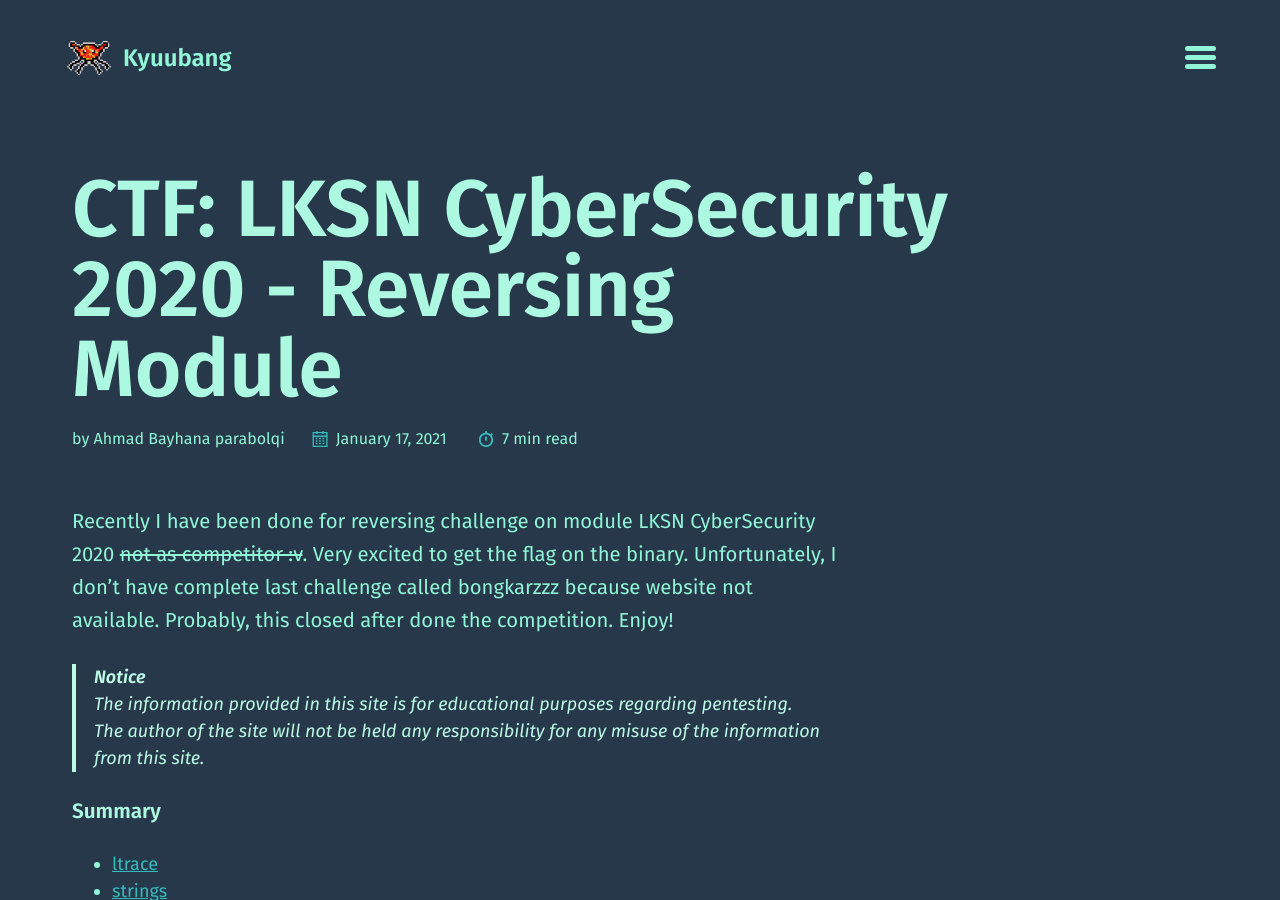
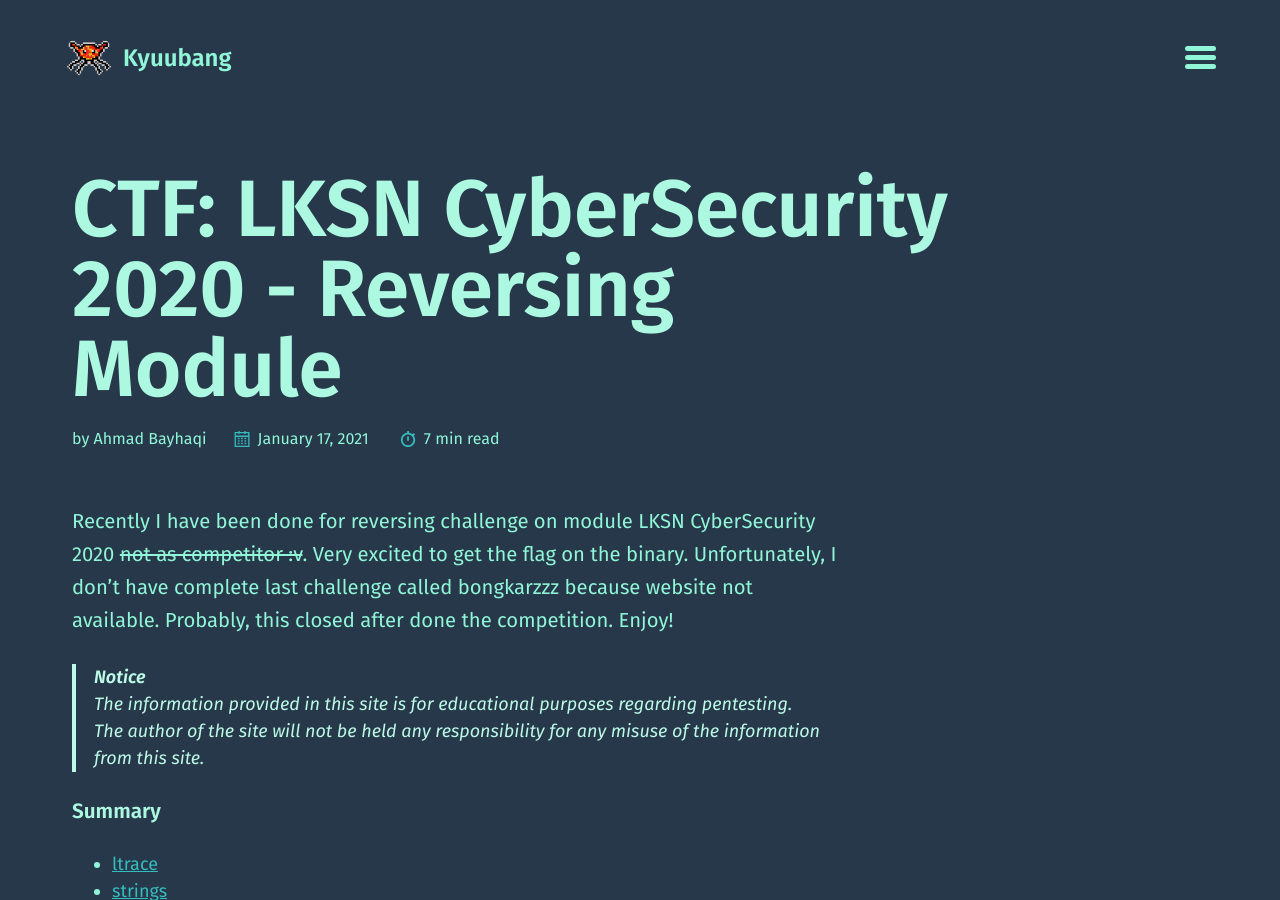
Before and after one commit to Kyuubang/Kyuubang.github.io, a Jekyll site: the page built from _writeup/2021-01-17-ctf-lksn-cybersec-2020.md, in a window 1280 px wide and 900 px high. Built offline with Jekyll 4.4.1, drawn with Linux system fonts in a browser that asks for light colours.

Commit message:
fix author

```diff
--- a/_config.yml
+++ b/_config.yml
@@ -22,7 +22,7 @@ description:
 baseurl: # the optional subpath of your site, e.g. "/blog"
 url: https://kyuubang.github.io # the base hostname & protocol for your site e.g. "https://mmistakes.github.io"
 author:
-  name: Ahmad Bayhana parabolqi
+  name: Ahmad Bayhaqi
   twitter:
   picture: /assets/images/poison-325.gif
 twitter_username:
```
